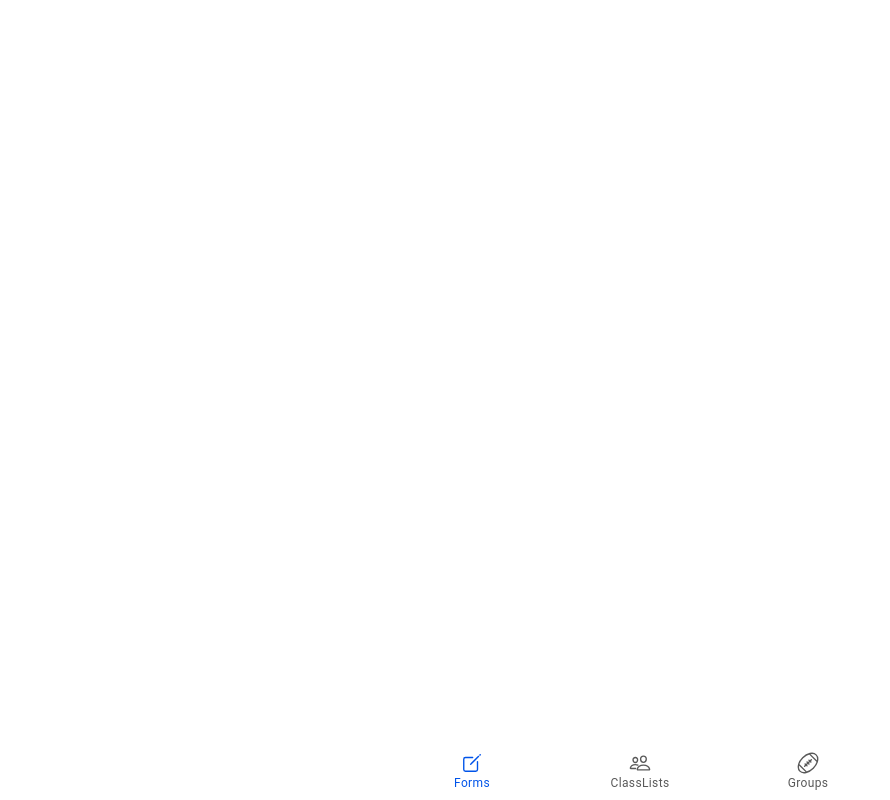
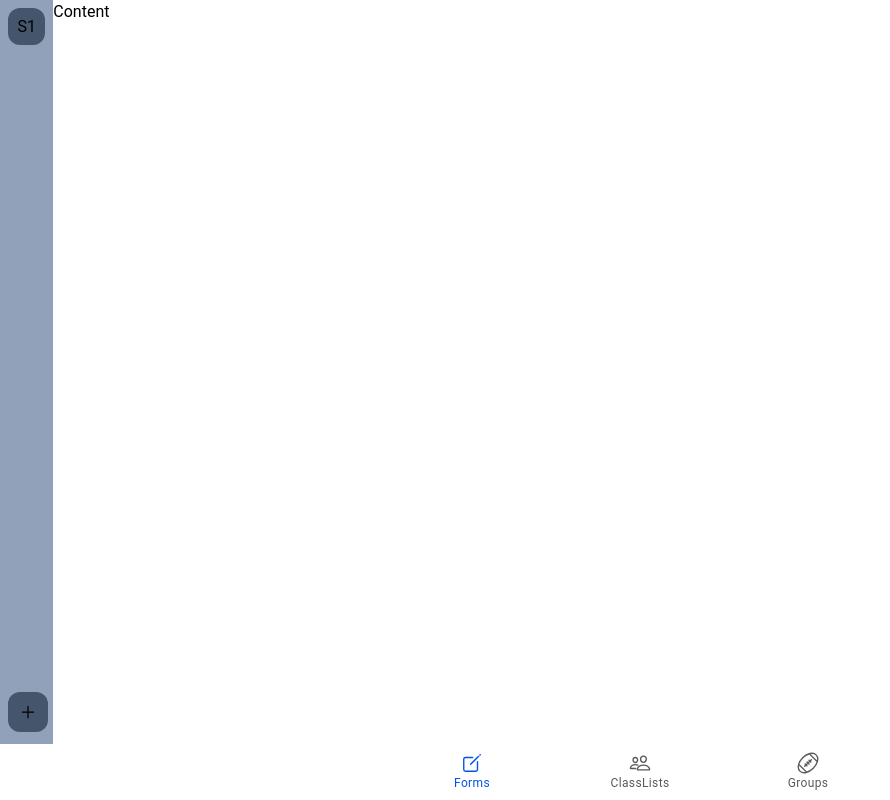
Before and after one commit to sambarnades/sport-group-manager, a React (Vite) app: page /tabs/forms in a window 1280 px wide. Shown: the whole page, without its empty margins (0-890 px from the left). Built offline with nearby package versions, Linux system fonts and the light colour scheme.

Commit message:
Improve form tab's sidemenu.

```diff
--- a/src/pages/tabs/Forms.tsx
+++ b/src/pages/tabs/Forms.tsx
@@ -1,15 +1,33 @@
 import React from "react";
-import { IonContent, IonHeader, IonPage, IonTitle, IonToolbar } from "@ionic/react";
+import { IonContent, IonPage, IonIcon, IonLabel } from "@ionic/react";
+
+import { addOutline, removeOutline } from "ionicons/icons";
 
 const Forms: React.FC = () => {
   return (
     <IonPage>
       <IonContent fullscreen>
-                <IonHeader collapse="condense">
-                    <IonToolbar>
-                        <IonTitle size="large">Forms</IonTitle>
-                    </IonToolbar>
-                </IonHeader>
+        {/* Start of content */}
+
+        {/* ------------------------- Sidebar ------------------------- */}
+
+        <div id="container" className="flex h-full">
+          <div className="basis-1/24 bg-slate-400">
+            <div className="grid grid-cols-1">
+              <div className="aspect-square h-10 bg-slate-600 m-2 rounded-xl flex justify-center items-center order-last  absolute bottom-15">
+                <IonIcon icon={addOutline} className="text-xl" />
+              </div>
+              <div className="aspect-square bg-slate-600 m-2 rounded-xl flex justify-center items-center">
+                <IonLabel>S1</IonLabel>
+              </div>
+            </div>
+          </div>
+          <div className="basis-23/24">
+            <p>Content</p>
+          </div>
+        </div>
+
+        {/* ------------------------------------------------------------------- */}
       </IonContent>
     </IonPage>
   );
```
Lines whose indentation alone changed are shown as unchanged.
